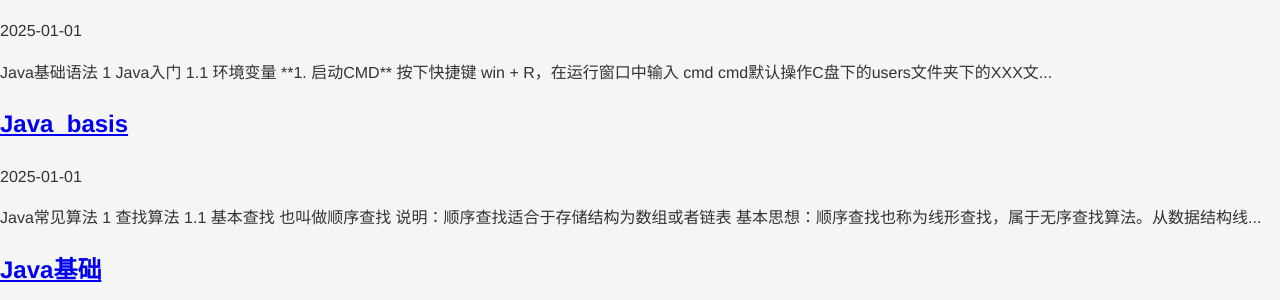
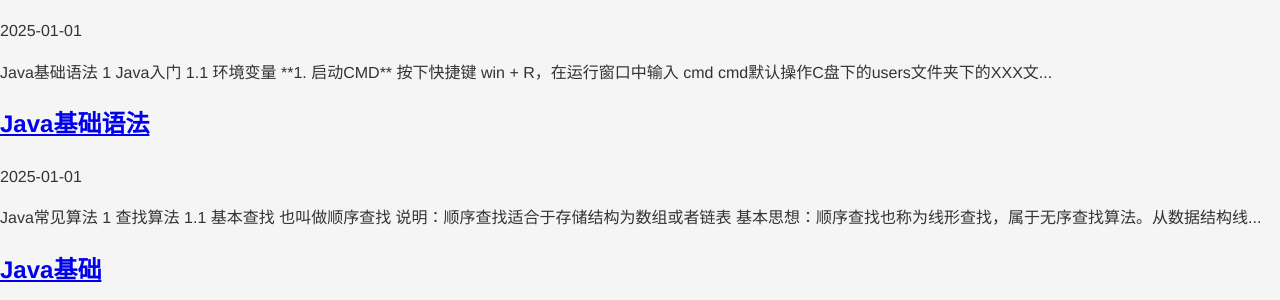
Before and after one commit to ZXiny1228/ZXiny1228, a Jekyll site: the page built from _java_basic/index.md, in a window 1280 px wide. Shown: the part 315-615 px from the top of the page. Built offline with Jekyll 4.4.1, drawn with Linux system fonts in a browser that asks for light colours.

Commit message:
Update Java_basis.md

```diff
--- a/_java_basic/Java_basis.md
+++ b/_java_basic/Java_basis.md
@@ -1,8 +1,7 @@
 ---
-title: "Java_basis"
+title: "Java基础语法"
+slug: "java-basis"
 date: 2025-01-01
-toc: true
-render_with_liquid: false
 ---
 
 # Java常见算法
```
